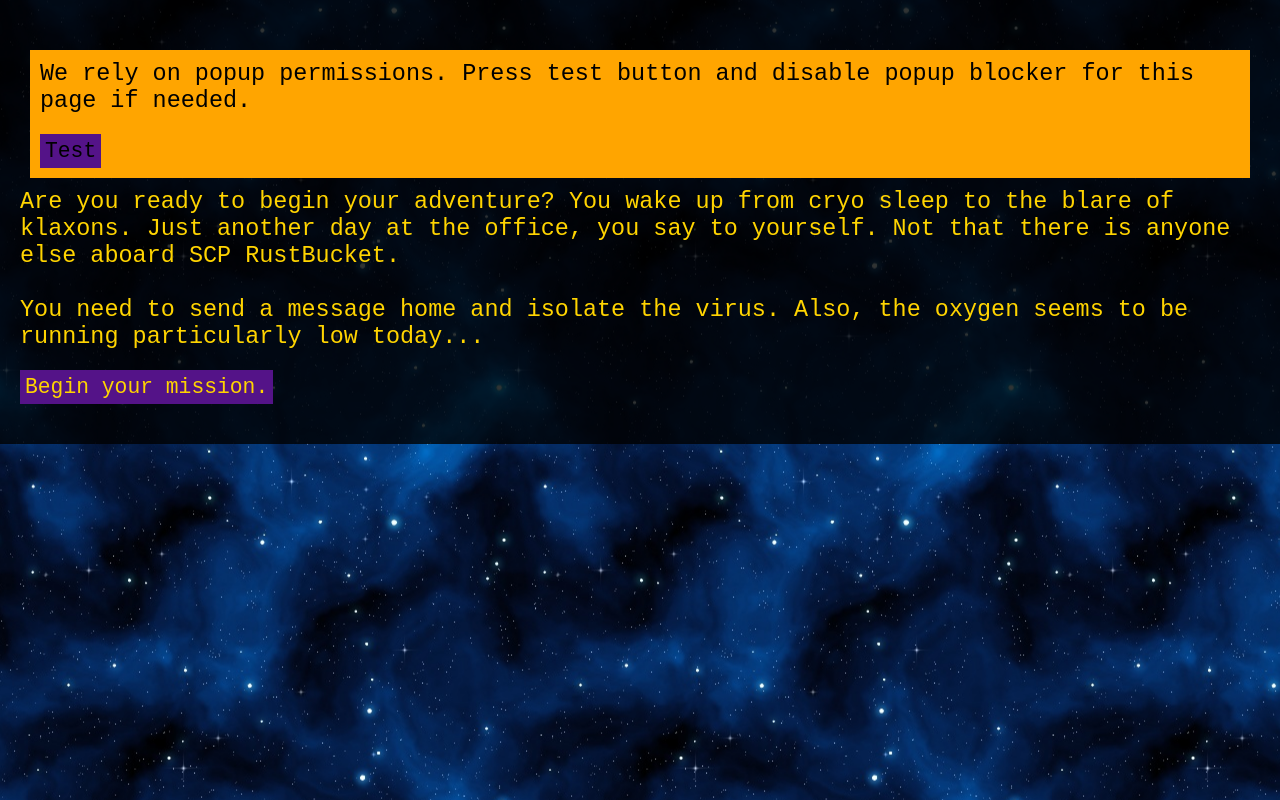
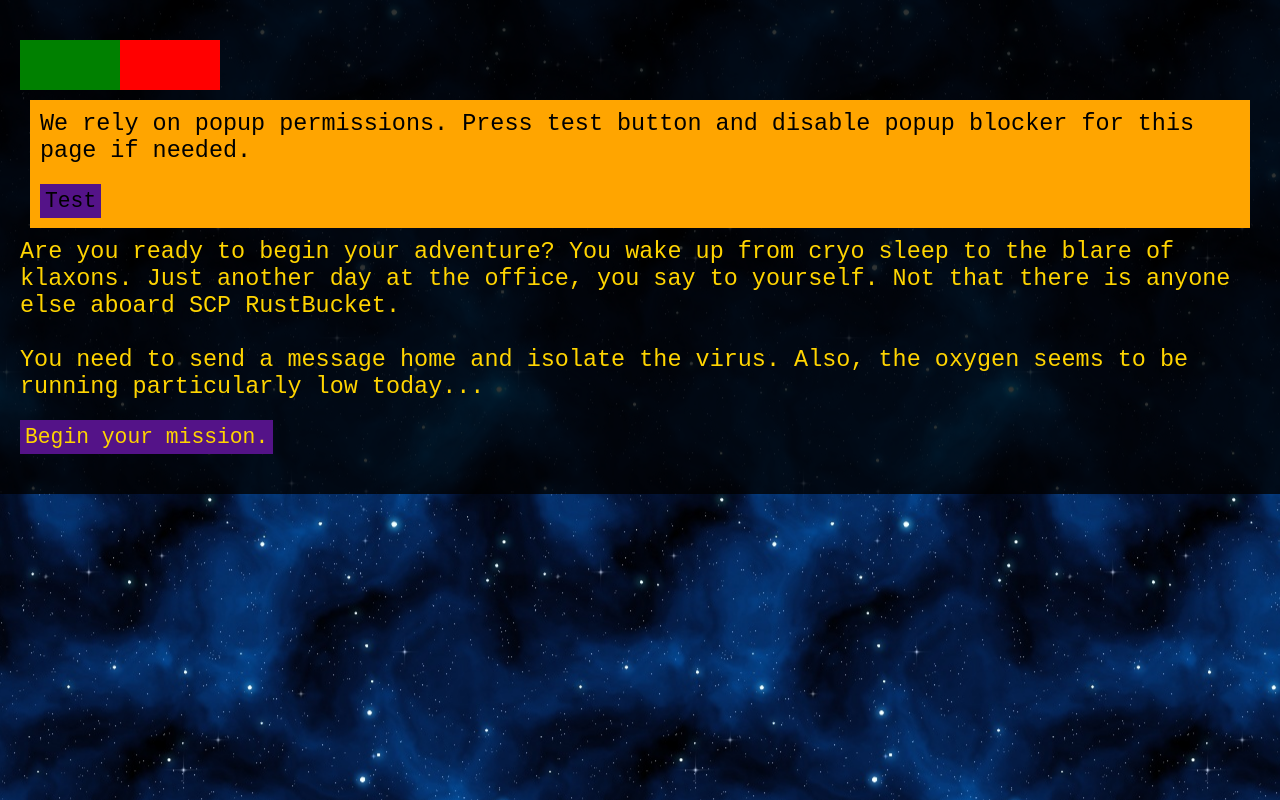
Before and after one commit to RikuLa/lucky-wheel, a React (Vite) app: page / in a window 1280 px wide. Built offline with nearby package versions, Linux system fonts and the light colour scheme; a web font is replaced by a local one.

Commit message:
Oxygen hook and wip meter

```diff
--- a/src/House/Lobby.tsx
+++ b/src/House/Lobby.tsx
@@ -1,5 +1,6 @@
 import * as React from "react";
 import styled from "styled-components";
+import { OxygenMeter } from "../OxygenMeter";
 import { rooms } from "./rooms";
 import { useSyncedState } from "./sync";
 
@@ -92,6 +93,7 @@ const Lobby = () => {
 
   return (
     <Container>
+      <OxygenMeter />
       {!popupsWork && state === "waiting" && (
         <PopupPrompt>
           <PopupPermissionsEnabler onPass={() => setPopupsWork(true)} />
--- /dev/null
+++ b/src/OxygenMeter/index.tsx
@@ -0,0 +1,26 @@
+import React from "react";
+import styled from "styled-components";
+import { useOxygen } from "../hooks/oxygen";
+
+const METER_WIDTH = 200;
+
+const Meter = styled.div`
+  width: ${METER_WIDTH}px;
+  height: 50px;
+  background-color: red;
+`;
+
+const Value = styled.div`
+  width: ${(props) => ((props.value * 1.0) / 10) * 100}%;
+  height: 100%;
+  background-color: green;
+`;
+
+export const OxygenMeter = () => {
+  const [oxygen] = useOxygen(10);
+  return (
+    <Meter max={10}>
+      <Value value={oxygen} />
+    </Meter>
+  );
+};
--- /dev/null
+++ b/src/hooks/oxygen.ts
@@ -0,0 +1,24 @@
+import React from "react";
+import { useIsVisible } from "./visibility";
+
+export const useOxygen = (initial: number) => {
+  const [remaining, setRemaining] = React.useState<number>(initial);
+  const [visible] = useIsVisible();
+
+  let interval;
+
+  React.useEffect(() => {
+    if (!interval) {
+      interval = setInterval(() => {
+        if (visible) {
+          setRemaining((remaining) => remaining - 1);
+        }
+      }, 1000);
+    }
+    return () => {
+      clearInterval(interval);
+    };
+  }, [visible]);
+
+  return [remaining];
+};
--- a/src/hooks/visibility.ts
+++ b/src/hooks/visibility.ts
@@ -12,6 +12,7 @@ export const useIsVisible = (): [boolean] => {
   };
 
   useEffect(() => {
+    handleVisibilityChange();
     document.addEventListener(
       "visibilitychange",
       handleVisibilityChange,
```
